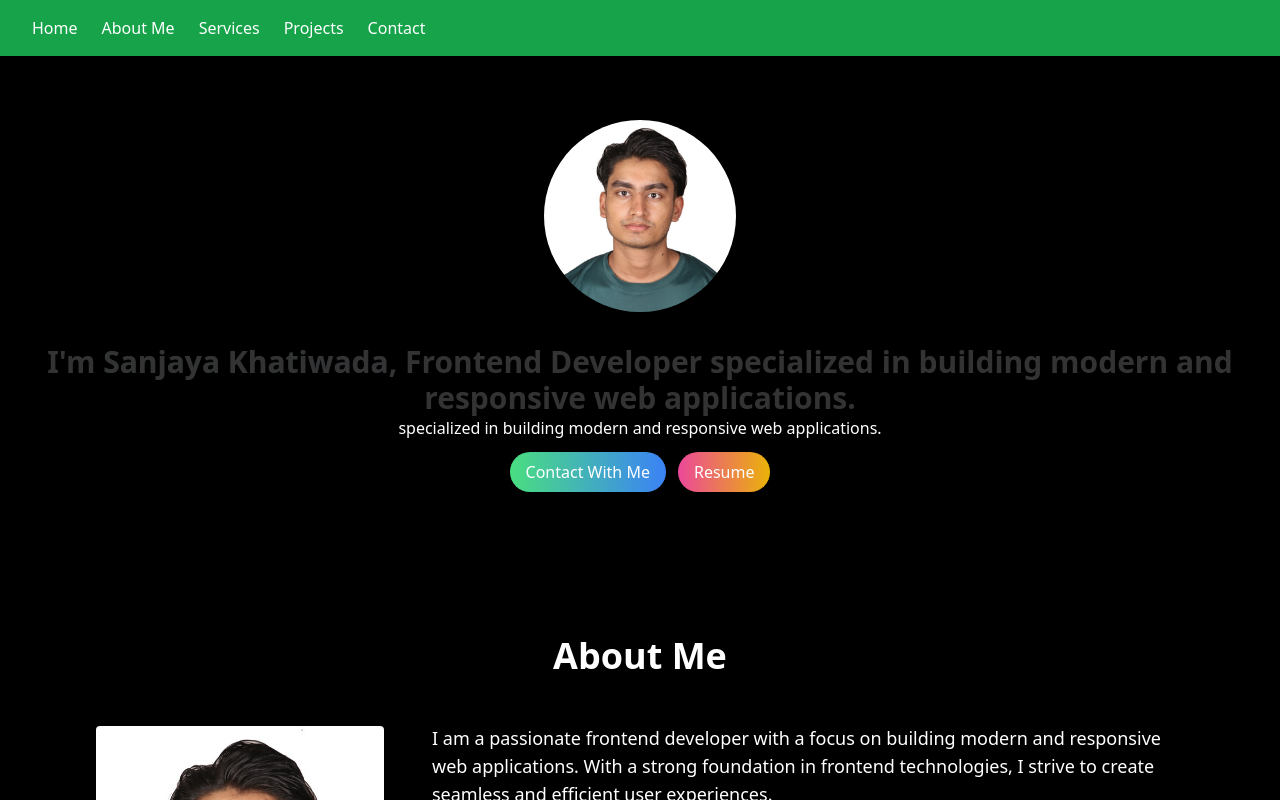
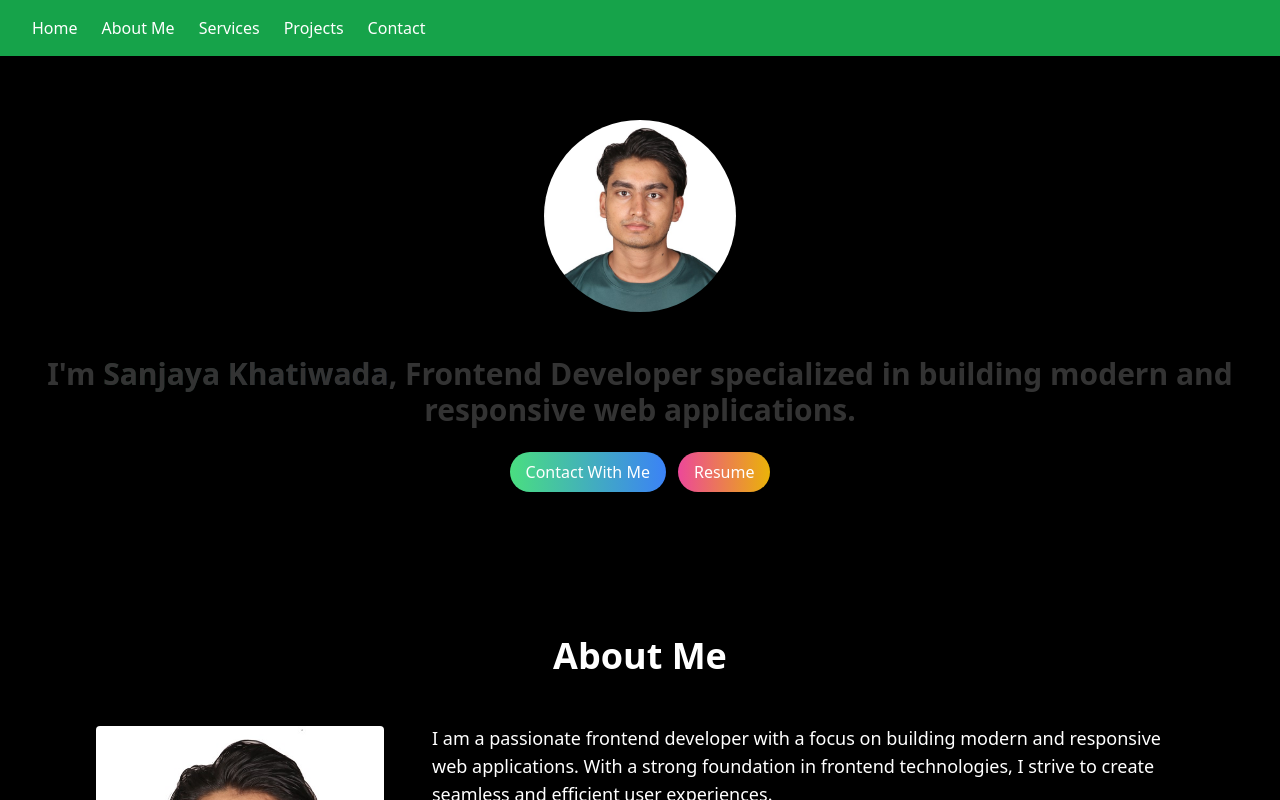
Before and after one commit to sanzay34/Portfolio, a React (Vite) app: page / in a window 1280 px wide. Shown: the top 800 px of the page. Built offline with nearby package versions, Linux system fonts and the light colour scheme.

Commit message:
Minor changes

```diff
--- a/src/components/Home.jsx
+++ b/src/components/Home.jsx
@@ -17,15 +17,15 @@
 			</div>
 			<div>
 				{/* Title */}
-				<h1 className="text-xl lg:text-3xl font-bold opacity-20 animate-fade-in-up">
+				<h2 className="text-xl lg:text-3xl font-bold opacity-20 animate-fade-in-up p-3">
 					I'm{" "}
 					<span className=" bg-clip-text bg-gradient-to-r from-green-400 to-blue-500">
 						Sanjaya Khatiwada
 					</span>
 					, Frontend Developer specialized in building modern and responsive web
 					applications.
-				</h1>
-				specialized in building modern and responsive web applications.
+				</h2>
+
 				<div className="flex items-center justify-center gap-3 mt-3">
 					{/* Buttons */}
 					<div>
```
